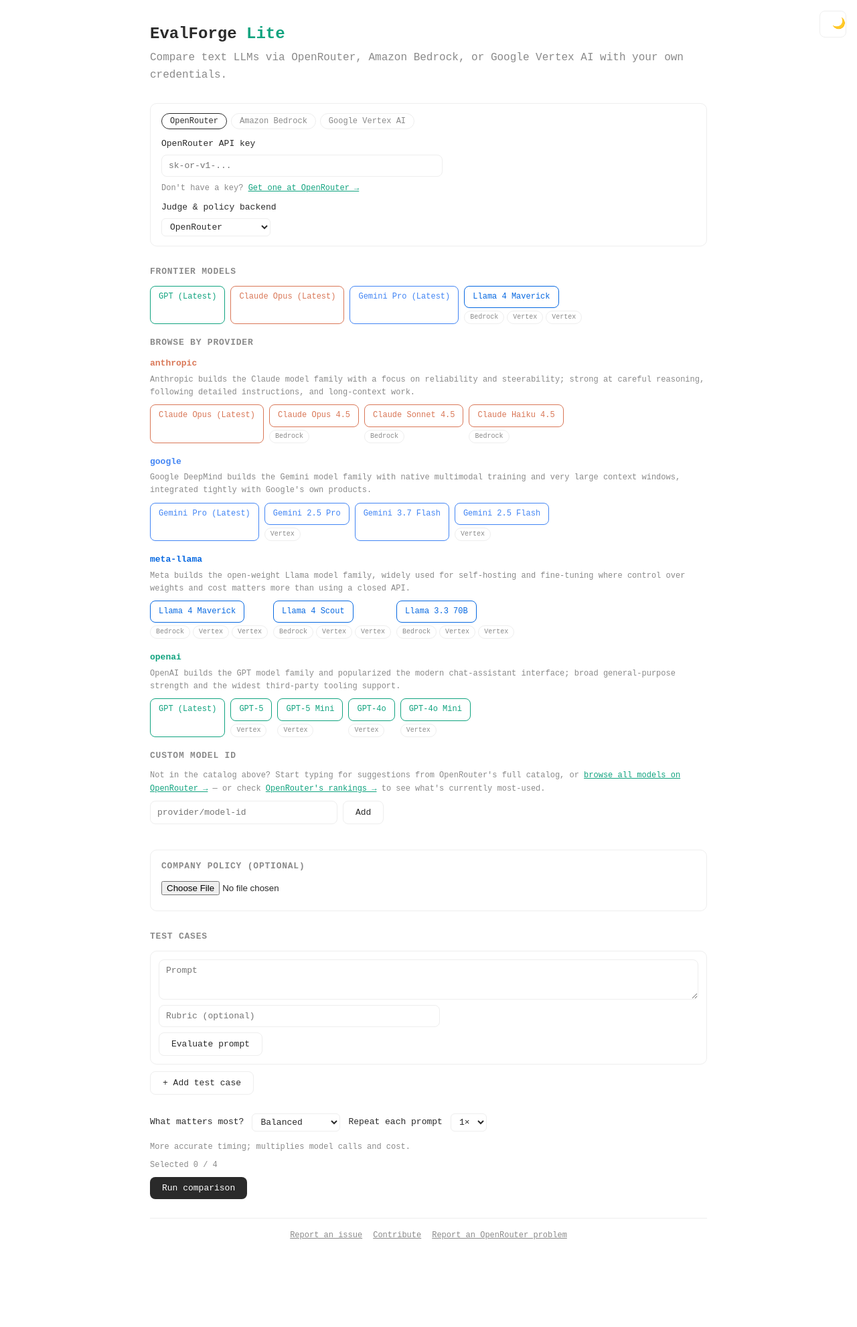
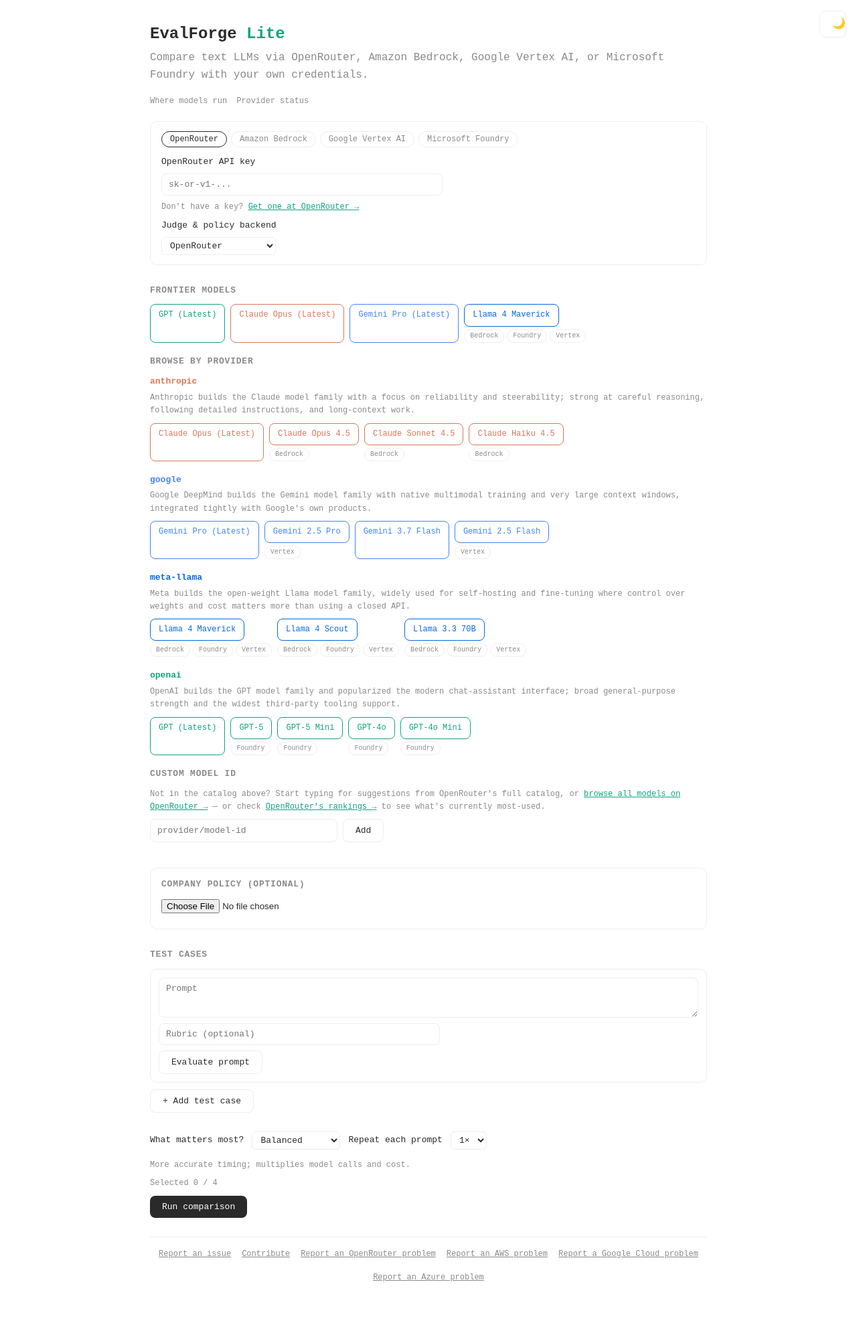
Before and after one commit to thejaredchapman/evalforge-lite, a Flask app: page / in a window 1280 px wide. Shown: the whole page at 67% size. Before the commit the page ends 1851 px from the top, so only its background shows below. Run offline with Flask 3, Linux system fonts and the light colour scheme; data that the repository does not hold is empty.

Commit message:
feat: Foundry credentials tab, region selects with availability warnings, status menu, and error-popup provider links
Co-Authored-By: Claude Opus 5.5 <noreply@anthropic.com>

```diff
--- a/static/app.js
+++ b/static/app.js
@@ -13,7 +13,18 @@ const state = {
                      // can be redrawn with correct colors if the theme changes
 };
 
-const BACKEND_LABELS = { openrouter: "OpenRouter", bedrock: "Amazon Bedrock", vertex: "Google Vertex AI" };
+const BACKEND_LABELS = { openrouter: "OpenRouter", bedrock: "Amazon Bedrock", vertex: "Google Vertex AI", foundry: "Microsoft Foundry" };
+
+const PROVIDER_LINKS = {
+  openrouter: { status: "https://status.openrouter.ai",
+                report: "https://openrouter.ai/docs/guides/overview/report-feedback" },
+  bedrock: { status: "https://health.aws.amazon.com/health/status",
+             report: "https://console.aws.amazon.com/support/home" },
+  vertex: { status: "https://status.cloud.google.com",
+            report: "https://cloud.google.com/support-hub" },
+  foundry: { status: "https://azure.status.microsoft/en-us/status",
+             report: "https://azure.microsoft.com/en-us/support/create-ticket" },
+};
 
 const HTML_ESCAPES = { "&": "&amp;", "<": "&lt;", ">": "&gt;", '"': "&quot;", "'": "&#39;" };
 
@@ -28,7 +39,7 @@ function escapeHtml(s) {
 const ISSUES_URL = "https://github.com/thejaredchapman/evalforge-lite/issues/new";
 const MAX_ISSUE_DETAILS = 4000;
 
-function showErrorDialog(title, summary, details) {
+function showErrorDialog(title, summary, details, backend) {
   const dialog = document.getElementById("error-dialog");
   document.getElementById("error-dialog-title").textContent = title;
   document.getElementById("error-dialog-summary").textContent = summary;
@@ -44,6 +55,21 @@ function showErrorDialog(title, summary, details) {
     body: `**What happened:** ${summary}\n\n**Error details:**\n\`\`\`\n${issueDetails}\n\`\`\`\n\n**Steps to reproduce:**\n1. \n\n**Backend(s) and model(s):**\n`,
   });
   document.getElementById("error-dialog-report").href = `${ISSUES_URL}?${params}`;
+
+  const statusLink = document.getElementById("error-dialog-status-link");
+  const providerReportLink = document.getElementById("error-dialog-provider-report-link");
+  const links = backend && PROVIDER_LINKS[backend];
+  if (links) {
+    statusLink.href = links.status;
+    statusLink.textContent = `Check ${BACKEND_LABELS[backend]} status`;
+    statusLink.hidden = false;
+    providerReportLink.href = links.report;
+    providerReportLink.textContent = `Report to ${BACKEND_LABELS[backend]}`;
+    providerReportLink.hidden = false;
+  } else {
+    statusLink.hidden = true;
+    providerReportLink.hidden = true;
+  }
 
   if (!dialog.open) dialog.showModal();
 }
@@ -71,10 +97,13 @@ function showCellErrors(run) {
   const details = failures
     .map((f) => `Model: ${f.modelId}\nPrompt: ${f.prompt}\n${f.error}`)
     .join("\n\n----------\n\n");
+  const backends = new Set(failures.map((f) => targetBackend(f.modelId)));
+  const backend = backends.size === 1 ? [...backends][0] : null;
   showErrorDialog(
     failures.length === 1 ? "A model call failed" : `${failures.length} model calls failed`,
     "The run finished, but some models returned errors. The provider's full response is below.",
     details,
+    backend,
   );
 }
 
@@ -170,6 +199,18 @@ function buildCreds() {
       creds.vertex = { project: vertexProject, region, service_account_json: state.vertexServiceAccount };
     }
   }
+
+  const foundryResource = fieldValue("foundry-resource");
+  if (foundryResource) {
+    const region = fieldValue("foundry-region");
+    if (checkedValue("foundry-auth") === "api_key") {
+      const apiKey = fieldValue("foundry-api-key");
+      if (apiKey) creds.foundry = { resource: foundryResource, region, api_key: apiKey };
+    } else {
+      const accessToken = fieldValue("foundry-access-token");
+      if (accessToken) creds.foundry = { resource: foundryResource, region, access_token: accessToken };
+    }
+  }
   return creds;
 }
 
@@ -183,6 +224,94 @@ function missingBackends(creds) {
   const needed = new Set(Array.from(state.selectedModels).map(targetBackend));
   needed.add(judgeBackend());
   return Array.from(needed).filter((backend) => !creds[backend]);
+}
+
+function populateRegionSelect(selectId, regions) {
+  const select = document.getElementById(selectId);
+  const previous = select.value;
+  select.innerHTML = "";
+  const placeholder = document.createElement("option");
+  placeholder.value = "";
+  placeholder.textContent = "Select a region";
+  select.appendChild(placeholder);
+  regions.forEach((region) => {
+    const option = document.createElement("option");
+    option.value = region.id;
+    option.textContent = `${region.label} (${region.id})`;
+    select.appendChild(option);
+  });
+  if (regions.some((r) => r.id === previous)) select.value = previous;
+}
+
+function selectedRegion(backend) {
+  const el = document.getElementById(`${backend}-region`);
+  return el ? el.value : "";
+}
+
+function regionWarnings() {
+  const warnings = [];
+  state.selectedModels.forEach((target) => {
+    const { backend, modelId } = splitTarget(target);
+    if (backend === "openrouter") return;
+    const region = selectedRegion(backend);
+    if (!region) return;
+    const model = catalogModel(modelId);
+    const route = model && model.routes && model.routes[backend];
+    const regions = route && route.regions;
+    if (!regions || regions.includes(region)) return;
+    warnings.push({ target, backend, region, regions });
+  });
+  return warnings;
+}
+
+function warningText(w) {
+  return `Not listed in ${w.region} — available in ${w.regions.join(", ")}. Switch region in the ${BACKEND_LABELS[w.backend]} tab.`;
+}
+
+function syncRegionWarnings() {
+  const warnings = regionWarnings();
+  const warningByTarget = new Map(warnings.map((w) => [w.target, w]));
+
+  document.querySelectorAll(".backend-chip[data-target]").forEach((chip) => {
+    const target = chip.dataset.target;
+    const warning = warningByTarget.get(target);
+    let markEl = chip.querySelector(".region-warning-mark");
+    if (warning) {
+      if (!markEl) {
+        markEl = document.createElement("span");
+        markEl.className = "region-warning-mark";
+        markEl.textContent = "⚠";
+        chip.appendChild(markEl);
+      }
+      chip.title = warningText(warning);
+    } else if (markEl) {
+      markEl.remove();
+      chip.title = `Also run via ${BACKEND_LABELS[targetBackend(target)]}`;
+    }
+  });
+
+  const lineEl = document.getElementById("region-warning-line");
+  if (warnings.length === 0) {
+    lineEl.hidden = true;
+    lineEl.textContent = "";
+    return;
+  }
+  lineEl.hidden = false;
+  lineEl.innerHTML = "";
+  const intro = document.createElement("p");
+  intro.textContent = `${warnings.length} selected model${warnings.length > 1 ? "s" : ""} may not be available in your chosen region:`;
+  lineEl.appendChild(intro);
+  warnings.forEach((w) => {
+    const p = document.createElement("p");
+    p.textContent = warningText(w);
+    lineEl.appendChild(p);
+  });
+  const link = document.createElement("a");
+  link.href = "/availability";
+  link.target = "_blank";
+  link.rel = "noopener";
+  link.textContent = "See full availability";
+  lineEl.appendChild(link);
 }
 
 function setupCredsPanel() {
@@ -208,7 +337,7 @@ function setupCredsPanel() {
       next.focus();
     });
   });
-  ["bedrock", "vertex"].forEach((group) => {
+  ["bedrock", "vertex", "foundry"].forEach((group) => {
     document.querySelectorAll(`input[name="${group}-auth"]`).forEach((radio) => {
       radio.addEventListener("change", () => {
         document.querySelectorAll(`.auth-fields[data-auth-group="${group}"]`).forEach((el) => {
@@ -279,7 +408,13 @@ async function loadCatalogAndModels() {
   renderFrontier(catalogData.frontier);
   renderProviders(catalogData.providers);
   populateModelsDatalist(state.allModels);
+  if (catalogData.regions) {
+    populateRegionSelect("bedrock-region", catalogData.regions.bedrock.regions);
+    populateRegionSelect("vertex-region", catalogData.regions.vertex.regions);
+    populateRegionSelect("foundry-region", catalogData.regions.foundry.regions);
+  }
   updateSelectionMeta();
+  syncRegionWarnings();
 }
 
 function populateModelsDatalist(models) {
@@ -365,7 +500,7 @@ function modelBadge(model, color) {
   backends.forEach((backend) => {
     const chip = document.createElement("span");
     chip.className = "backend-chip";
-    chip.textContent = backend === "bedrock" ? "Bedrock" : "Vertex";
+    chip.textContent = backend === "bedrock" ? "Bedrock" : backend === "vertex" ? "Vertex" : "Foundry";
     chip.title = `Also run via ${BACKEND_LABELS[backend]}`;
     chip.dataset.target = `${model.id}@${backend}`;
     chip.addEventListener("click", () => toggleBackendTarget(`${model.id}@${backend}`, chip));
@@ -387,6 +522,7 @@ function toggleBackendTarget(target, chip) {
   }
   syncSelectionVisuals();
   updateSelectionMeta();
+  syncRegionWarnings();
 }
 
 async function toggleModel(modelId, el) {
@@ -394,6 +530,7 @@ async function toggleModel(modelId, el) {
     state.selectedModels.delete(modelId);
     syncSelectionVisuals();
     updateSelectionMeta();
+    syncRegionWarnings();
   } else {
     if (atCap()) {
       document.getElementById("run-status").textContent = capMessage();
@@ -402,6 +539,7 @@ async function toggleModel(modelId, el) {
     state.selectedModels.add(modelId);
     syncSelectionVisuals();
     updateSelectionMeta();
+    syncRegionWarnings();
     const resp = await fetch(`/api/suggest?model_id=${encodeURIComponent(modelId)}`);
     const data = await resp.json();
     if (data.suggestions.length) {
@@ -424,6 +562,7 @@ function addCustomModel() {
   input.value = "";
   renderCustomModels();
   updateSelectionMeta();
+  syncRegionWarnings();
 }
 
 function removeCustomModel(modelId) {
@@ -431,6 +570,7 @@ function removeCustomModel(modelId) {
   state.customModels = state.customModels.filter((id) => id !== modelId);
   renderCustomModels();
   updateSelectionMeta();
+  syncRegionWarnings();
 }
 
 function renderCustomModels() {
@@ -822,6 +962,7 @@ function tryIt(oldTarget, newTarget) {
   }
   syncSelectionVisuals();
   updateSelectionMeta();
+  syncRegionWarnings();
   status.textContent = `Swapped ${oldTarget} → ${newTarget}. Click Run comparison to test it.`;
 }
 
@@ -945,7 +1086,7 @@ function renderResults(data) {
         detailsButton.textContent = "Details";
         detailsButton.setAttribute("aria-label", `Show error details for ${modelId}`);
         detailsButton.addEventListener("click", () => {
-          showErrorDialog(`${modelId} failed`, `Prompt: ${row.test_case.prompt}`, cell.error);
+          showErrorDialog(`${modelId} failed`, `Prompt: ${row.test_case.prompt}`, cell.error, targetBackend(modelId));
         });
         cellEl.appendChild(detailsButton);
       } else {
@@ -999,6 +1140,9 @@ document.getElementById("priority").addEventListener("change", () => {
   if (run) renderCompareGrid(run);
 });
 document.getElementById("repeats").addEventListener("change", updateSelectionMeta);
+["bedrock-region", "vertex-region", "foundry-region"].forEach((id) => {
+  document.getElementById(id).addEventListener("change", syncRegionWarnings);
+});
 
 function toggleMenu(open) {
   document.getElementById("mobile-menu").classList.toggle("open", open);
--- a/static/style.css
+++ b/static/style.css
@@ -439,3 +439,29 @@ button.secondary { background: var(--surface); color: var(--fg); border: 1px sol
 .results-cell .status-fail { white-space: pre-wrap; word-break: break-word; }
 .error-details-button { margin-left: 8px; padding: 2px 8px; font-size: 0.8rem; }
 .page-footer { display: flex; flex-wrap: wrap; gap: 16px; justify-content: center; }
+
+.top-links { display: flex; flex-wrap: wrap; align-items: center; gap: 14px; margin: -12px 0 20px; font-size: 12px; }
+.top-links a { color: var(--muted); text-decoration: none; }
+.top-links a:hover { color: #10A37F; }
+.status-menu { position: relative; }
+.status-menu summary { cursor: pointer; color: var(--muted); list-style: none; }
+.status-menu summary::-webkit-details-marker { display: none; }
+.status-menu[open] summary { color: var(--fg); }
+.status-menu-panel {
+  position: absolute;
+  top: 100%;
+  left: 0;
+  z-index: 15;
+  background: var(--surface);
+  border: 1px solid var(--border);
+  border-radius: 8px;
+  padding: 8px 14px;
+  min-width: 160px;
+  box-shadow: 0 4px 12px var(--overlay);
+}
+.status-menu-panel a { display: block; padding: 4px 0; color: var(--fg); text-decoration: none; }
+.status-menu-panel a:hover { color: #10A37F; }
+.region-warning-line { font-size: 12px; color: var(--status-fail); margin: 0 0 8px; }
+.region-warning-line a { color: inherit; }
+.region-warning-line p { margin: 4px 0; }
+.region-warning-mark { margin-left: 3px; }
--- a/templates/index.html
+++ b/templates/index.html
@@ -21,7 +21,7 @@
 <body>
   <header>
     <h1>EvalForge <span class="accent-brand">Lite</span></h1>
-    <p class="tagline">Compare text LLMs via OpenRouter, Amazon Bedrock, or Google Vertex AI with your own credentials.</p>
+    <p class="tagline">Compare text LLMs via OpenRouter, Amazon Bedrock, Google Vertex AI, or Microsoft Foundry with your own credentials.</p>
     <button id="theme-toggle" class="theme-toggle" aria-label="Toggle dark mode">&#127769;</button>
     <button id="menu-toggle" class="menu-toggle" aria-label="Open menu" aria-expanded="false" aria-controls="mobile-menu">&#9776;</button>
   </header>
@@ -33,14 +33,29 @@
     <a href="#testcase-section">Test Cases</a>
     <a href="#run-section">Run</a>
     <a href="#results-section">Results</a>
+    <a href="/availability">Where models run</a>
   </nav>
   <div id="menu-overlay" class="menu-overlay" hidden></div>
+
+  <nav class="top-links" aria-label="Site links">
+    <a href="/availability">Where models run</a>
+    <details class="status-menu">
+      <summary>Provider status</summary>
+      <div class="status-menu-panel">
+        <a href="https://status.openrouter.ai" target="_blank" rel="noopener">OpenRouter</a>
+        <a href="https://health.aws.amazon.com/health/status" target="_blank" rel="noopener">AWS</a>
+        <a href="https://status.cloud.google.com" target="_blank" rel="noopener">Google Cloud</a>
+        <a href="https://azure.status.microsoft/en-us/status" target="_blank" rel="noopener">Azure</a>
+      </div>
+    </details>
+  </nav>
 
   <section id="creds-section" class="card">
     <div class="tab-row" role="tablist" aria-label="Credentials backend">
       <button type="button" class="tab active" role="tab" id="tab-openrouter" aria-controls="panel-openrouter" aria-selected="true" data-backend="openrouter">OpenRouter</button>
       <button type="button" class="tab" role="tab" id="tab-bedrock" aria-controls="panel-bedrock" aria-selected="false" tabindex="-1" data-backend="bedrock">Amazon Bedrock</button>
       <button type="button" class="tab" role="tab" id="tab-vertex" aria-controls="panel-vertex" aria-selected="false" tabindex="-1" data-backend="vertex">Google Vertex AI</button>
+      <button type="button" class="tab" role="tab" id="tab-foundry" aria-controls="panel-foundry" aria-selected="false" tabindex="-1" data-backend="foundry">Microsoft Foundry</button>
     </div>
 
     <div class="cred-panel" role="tabpanel" id="panel-openrouter" aria-labelledby="tab-openrouter" data-backend="openrouter">
@@ -53,7 +68,7 @@
 
     <div class="cred-panel" role="tabpanel" id="panel-bedrock" aria-labelledby="tab-bedrock" data-backend="bedrock" hidden>
       <label for="bedrock-region">AWS region</label>
-      <input type="text" id="bedrock-region" placeholder="us-east-1">
+      <select id="bedrock-region"><option value="">Select a region</option></select>
       <div class="auth-toggle">
         <label><input type="radio" name="bedrock-auth" value="api_key" checked> Bedrock API key</label>
         <label><input type="radio" name="bedrock-auth" value="access_keys"> Access keys</label>
@@ -72,7 +87,7 @@
       <label for="vertex-project">GCP project ID</label>
       <input type="text" id="vertex-project" placeholder="my-project-123">
       <label for="vertex-region">Region</label>
-      <input type="text" id="vertex-region" placeholder="us-central1 (or global)">
+      <select id="vertex-region"><option value="">Select a region</option></select>
       <div class="auth-toggle">
         <label><input type="radio" name="vertex-auth" value="access_token" checked> Access token</label>
         <label><input type="radio" name="vertex-auth" value="service_account"> Service-account JSON</label>
@@ -86,11 +101,32 @@
       </div>
     </div>
 
+    <div class="cred-panel" role="tabpanel" id="panel-foundry" aria-labelledby="tab-foundry" data-backend="foundry" hidden>
+      <label for="foundry-resource">Azure AI Foundry resource name</label>
+      <input type="text" id="foundry-resource" placeholder="my-foundry-resource">
+      <label for="foundry-region">Region</label>
+      <select id="foundry-region"><option value="">Select a region</option></select>
+      <div class="auth-toggle">
+        <label><input type="radio" name="foundry-auth" value="api_key" checked> API key</label>
+        <label><input type="radio" name="foundry-auth" value="access_token"> Entra ID access token</label>
+      </div>
+      <div class="auth-fields" data-auth-group="foundry" data-auth="api_key">
+        <input type="password" id="foundry-api-key" placeholder="Foundry API key" autocomplete="off" aria-label="Microsoft Foundry API key">
+      </div>
+      <div class="auth-fields" data-auth-group="foundry" data-auth="access_token" hidden>
+        <input type="password" id="foundry-access-token" placeholder="Entra ID access token" autocomplete="off" aria-label="Microsoft Entra ID access token">
+      </div>
+      <p class="provider-blurb">
+        Get an Entra ID access token with <code>az account get-access-token --resource https://cognitiveservices.azure.com</code>.
+      </p>
+    </div>
+
     <label for="judge-backend">Judge &amp; policy backend</label>
     <select id="judge-backend">
       <option value="openrouter">OpenRouter</option>
       <option value="bedrock">Amazon Bedrock</option>
       <option value="vertex">Google Vertex AI</option>
+      <option value="foundry">Microsoft Foundry</option>
     </select>
   </section>
 
@@ -145,6 +181,7 @@
       <span id="repeats-hint" class="status-text">More accurate timing; multiplies model calls and cost.</span>
     </div>
     <p class="run-meta"><span id="selection-count">Selected 0 / 4</span> <span id="cost-estimate" class="status-text"></span></p>
+    <div id="region-warning-line" class="region-warning-line" hidden></div>
     <button id="run-button">Run comparison</button>
     <span id="run-status" class="status-text"></span>
   </section>
@@ -197,6 +234,9 @@
     <a href="https://github.com/thejaredchapman/evalforge-lite/issues/new?template=bug_report.md" target="_blank" rel="noopener">Report an issue</a>
     <a href="https://github.com/thejaredchapman/evalforge-lite/blob/main/CONTRIBUTING.md" target="_blank" rel="noopener">Contribute</a>
     <a href="https://openrouter.ai/docs/guides/overview/report-feedback" target="_blank" rel="noopener">Report an OpenRouter problem</a>
+    <a href="https://console.aws.amazon.com/support/home" target="_blank" rel="noopener">Report an AWS problem</a>
+    <a href="https://cloud.google.com/support-hub" target="_blank" rel="noopener">Report a Google Cloud problem</a>
+    <a href="https://azure.microsoft.com/en-us/support/create-ticket" target="_blank" rel="noopener">Report an Azure problem</a>
   </footer>
 
   <dialog id="error-dialog" class="error-dialog" aria-labelledby="error-dialog-title" aria-describedby="error-dialog-summary">
@@ -207,6 +247,8 @@
     <div class="error-dialog-actions">
       <button type="button" id="error-dialog-copy" class="secondary">Copy details</button>
       <a id="error-dialog-report" class="button-link secondary" target="_blank" rel="noopener">Report an issue on GitHub</a>
+      <a id="error-dialog-status-link" class="button-link secondary" target="_blank" rel="noopener" hidden></a>
+      <a id="error-dialog-provider-report-link" class="button-link secondary" target="_blank" rel="noopener" hidden></a>
       <button type="button" id="error-dialog-close">Close</button>
     </div>
     <p id="error-dialog-status" class="error-dialog-status" role="status" aria-live="polite"></p>
```
